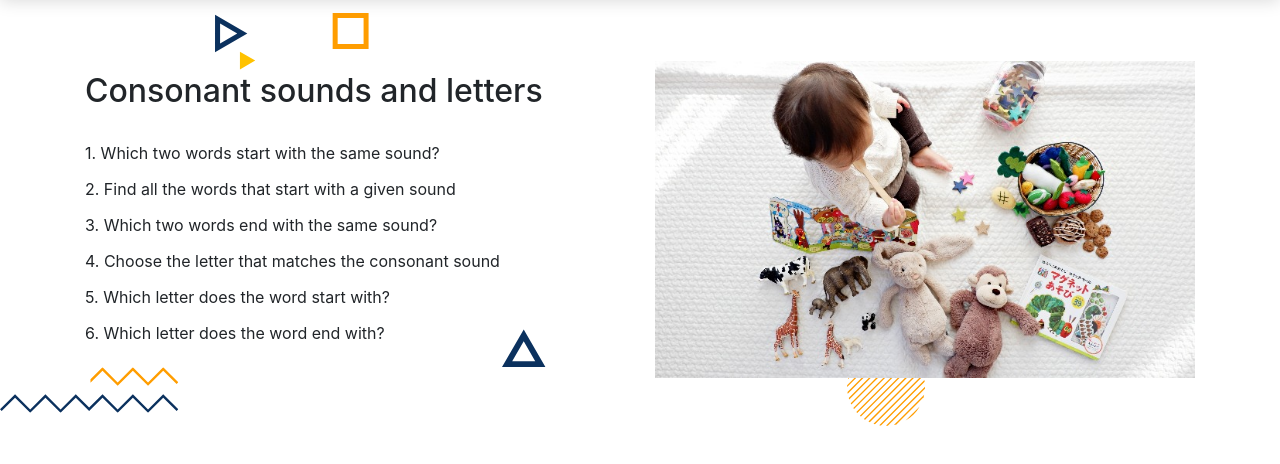
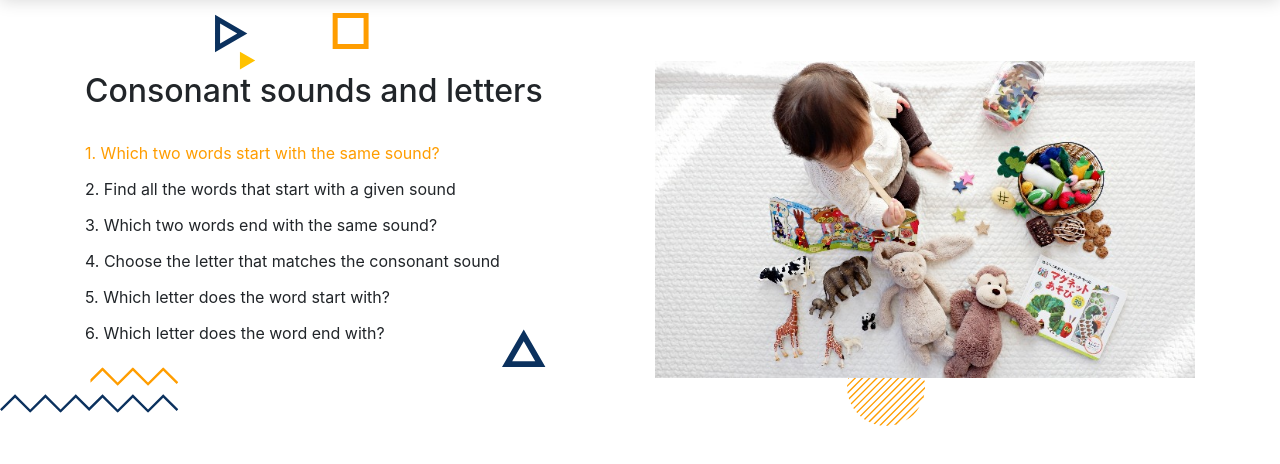
Before and after one commit to starrydevstudio/game, a plain HTML site: page index.html in a window 1280 px wide. In both pictures the pointer is over the item "1. Which two words start with the same sound?". Shown: the part 112-576 px from the top of the page. Drawn offline with nearby package versions, Linux system fonts and the light colour scheme.

Commit message:
Update Style

```diff
--- a/index.html
+++ b/index.html
@@ -63,6 +63,10 @@
     z-index: 10000;
     }
 
+    li.link:hover, li.link:active {
+        color: #ff9d00;
+    }
+
     @media (max-width: 565px) {
         .bg-style {
             background-position: bottom;
@@ -88,7 +92,7 @@
             <h2> Consonant sounds and letters </h1>
 
 <ul class="pt-3">
-<li  data-toggle="modal" data-target=".bd-example-modal-lg">1. Which two words start with the same sound?</li>
+<li class="link" data-toggle="modal" data-target=".bd-example-modal-lg">1. Which two words start with the same sound?</li>
 <li>2. Find all the words that start with a given sound</li>
 <li>3. Which two words end with the same sound?</li>
 <li>4. Choose the letter that matches the consonant sound</li>
```
